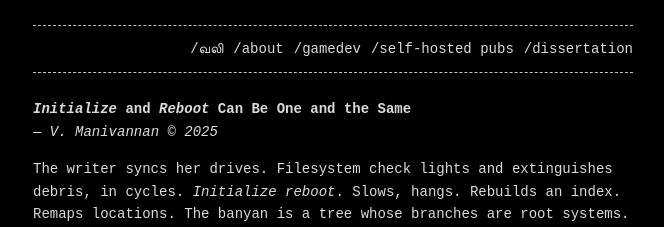
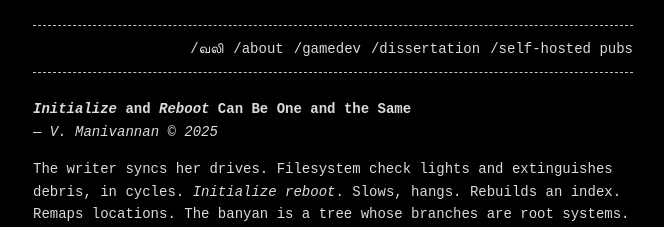
Before and after one commit to visforvali/visforvali.github.io, a Jekyll site: the page built from index.md, in a window 1280 px wide. Shown: the top 227 px of the page, without its empty margins (307-971 px from the left). Built offline with Jekyll 4.4.1, drawn with Linux system fonts in a browser that asks for light colours; part of the change alters nothing that is shown.

```diff
--- a/_config.yml
+++ b/_config.yml
@@ -10,8 +10,8 @@ header_pages:
   - index.md
   - about.md
   - gamedev.md
+  - diss.md
   - pubs.md
-  - diss.md
 
 footer: 'read more on my <a href="https://vyshalimanivannan.com/">website</a>'
 
```
